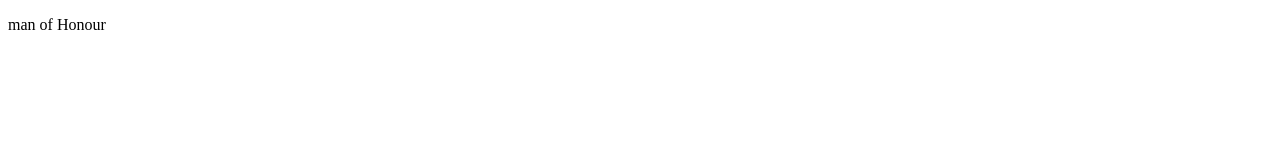
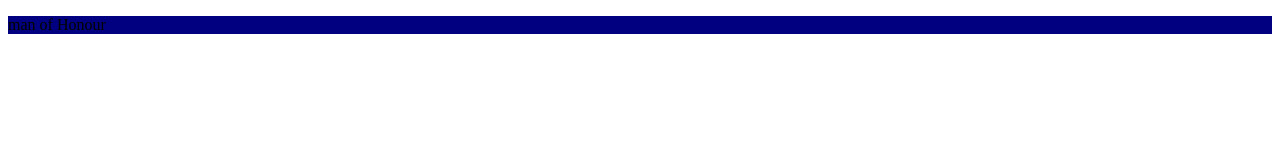
Before and after one commit to SHonour/git-and-github-tutorial, a plain HTML site: page index.html in a window 1280 px wide. Drawn offline with Linux system fonts and the light colour scheme.

Commit message:
udpated boiler plate code and text

```diff
--- a/styles.css
+++ b/styles.css
@@ -10,3 +10,7 @@ p{
         transform: translatey(16px);
     }
 }
+
+p{
+    background-color: navy;
+}
```
